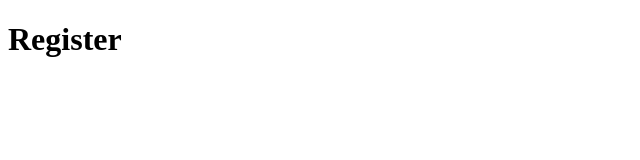
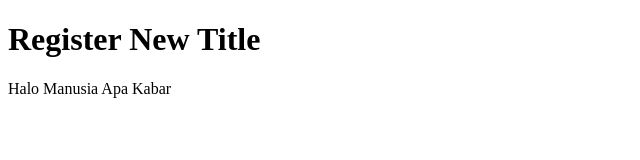
Before and after one commit to madityapra/belajar-git-2, a plain HTML site: page register.html in a window 1280 px wide. Shown: the whole page, without its empty margins (0-640 px from the left). Drawn offline with Linux system fonts and the light colour scheme.

Commit message:
feat: add title and paragraf

```diff
--- a/register.html
+++ b/register.html
@@ -6,6 +6,7 @@
     <title>Document</title>
 </head>
 <body>
-    <h1>Register</h1>
+    <h1>Register New Title</h1>
+    <p>Halo Manusia Apa Kabar</p>
 </body>
 </html>
```
